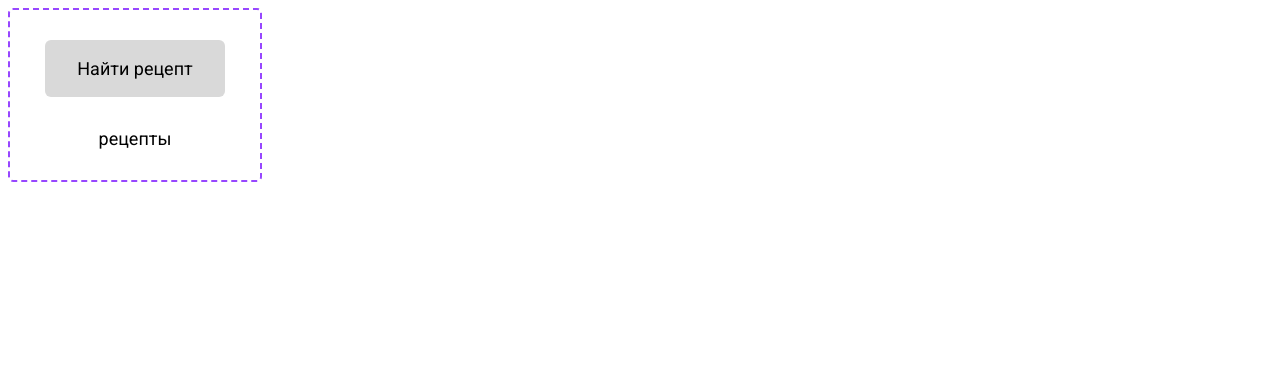
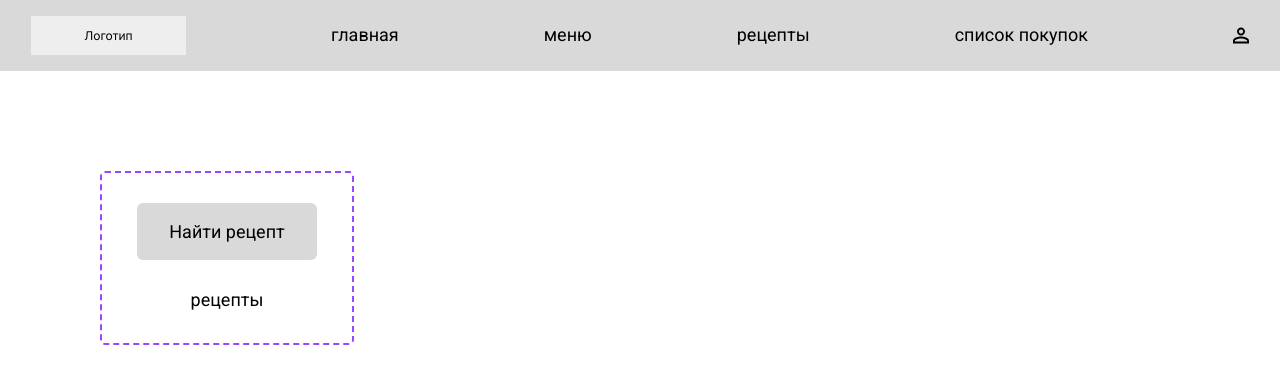
Before and after one commit to semenpr0z/Meal-Planner, a Vue app: page / in a window 1280 px wide. Shown: the top 384 px of the page. Built offline with nearby package versions, Linux system fonts and the light colour scheme.

Commit message:
added desktop-navbar component

```diff
--- a/index.html
+++ b/index.html
@@ -4,7 +4,7 @@
     <meta charset="UTF-8" />
     <link rel="icon" type="image/svg+xml" href="/vite.svg" />
     <meta name="viewport" content="width=device-width, initial-scale=1.0" />
-    <title>Vite + Vue</title>
+    <title>Meal Planner</title>
   </head>
   <body>
     <div id="app"></div>
--- a/src/App.vue
+++ b/src/App.vue
@@ -1,26 +1,44 @@
 <script setup>
+  import Navbar from './components/navbar.vue';
   import Button from './components/ui-kit/Button-ui.vue'
   import Link from './components/ui-kit/Link-ui.vue'
+  import {ref} from 'vue';
+
+  const elements = ref([
+        {
+            id: 1,
+            text: 'рецепты',
+            Size: '18px'
+        }
+    ]);
 </script>
 
 <template>
+<Navbar></Navbar>
 <div class="ui-kit">
     <Button></Button>
-    <Link></Link>
+    <Link
+    v-for="item of elements"
+                :key="item.id"
+                :text="item.text"
+                :Size="item.Size"></Link>
 </div>
 </template>
 
 <style lang="scss" scoped>
 @import url('https://fonts.googleapis.com/css2?family=Roboto&display=swap');
+@import url('https://fonts.googleapis.com/css2?family=Inter&display=swap');
+
 *{
   font-family: 'Roboto', sans-serif;
+  margin: 0;
+  padding: 0;
   }
 body{
-  display: flex;
-  justify-content: center;
-  align-items: center;
+  margin: 0;
 }
 .ui-kit{
+  margin: 100px;
   width: 250px;
   height: 170px;
   border: 2px dashed #9747FF;
--- /dev/null
+++ b/src/components/navbar.vue
@@ -0,0 +1,88 @@
+<script setup>
+
+import {ref} from 'vue';
+import Link from './ui-kit/Link-ui.vue'
+
+const menu = ref([
+        {
+            id: 1,
+            text: 'главная',
+            Size: '18px'
+        },
+        {
+            id: 2,
+            text: 'меню',
+            Size: '18px'
+        },
+        {
+            id: 3,
+            text: 'рецепты',
+            Size: '18px'
+        },
+        {
+            id: 4,
+            text: 'список покупок',
+            Size: '18px'
+        }
+    ]);
+
+</script>
+
+<template>
+    <header>
+        <nav class="navbar navbar-desktop">
+            <a href="#" class="navbar-logo__link"><div class="navbar-logo">
+                <span class="navbar-logo__span">Логотип</span>
+            </div></a>
+            <Link
+                v-for="item of menu"
+                    :key="item.id"
+                    :text="item.text"
+                    :Size="item.Size"></Link>
+            <div class="navbar-profile">
+                <img src="/svg/logo-profile.svg" alt="profile-logo" srcset="">
+            </div>
+        </nav>
+    </header>
+</template>
+
+<style lang="scss" scoped>
+.navbar{
+    display: flex;
+    align-items: center;
+    justify-content: space-between;
+    height: 39px;
+    width: calc(100vw - 62px);
+    padding: 16px 31px;
+    background: #D9D9D9;
+    &-logo{
+        width: 155px;
+        height: 39px;
+        background: #EEEEEE;
+        display: flex;
+        justify-content: center;
+        align-items: center;
+        &__link{
+            text-decoration: none;
+        }
+        &__span{
+            font-family: 'Inter', sans-serif;
+            font-size: 12px;
+            line-height: 15px;
+            color: #000000;
+        }
+    }
+    &-links{
+        display: flex;
+        justify-content: space-between;
+        width: 392px;
+        height: 15px;
+    }
+    &-profile{
+        display: flex;
+        align-items: center;
+        justify-content: center;
+        cursor: pointer;
+    }
+}
+</style>
--- a/src/components/ui-kit/Button-ui.vue
+++ b/src/components/ui-kit/Button-ui.vue
@@ -22,5 +22,8 @@
     background: #C1C1C1;
     cursor: pointer;
   }
+  &:active{
+    background: #8E8E8E;
+  }
 }
 </style>
--- a/src/components/ui-kit/Link-ui.vue
+++ b/src/components/ui-kit/Link-ui.vue
@@ -1,20 +1,45 @@
 <script setup>
+
+const props = defineProps({
+    text : {
+        type: String,
+        required: true
+    },
+    Size : {
+        type: String,
+        default: "18px"
+    }
+
+})
 
 </script>
 
 <template>
-  <a href="#" class="link-ui">рецепты</a>
+  <div class="wrapper-link">
+    <a href="#"
+    class="wrapper-link__link-ui"
+    :style="{fontSize: Size}">{{ text }}</a>
+  </div>
 </template>
 
 <style lang="scss" scoped>
-.link-ui{
+.wrapper-link{
+  display: flex;
+  justify-content: center;
+  align-items: center;
+  border-bottom: 2px solid transparent;
+  transition: 0.5s;
+  &__link-ui{
       color: #000000;
       text-decoration: none;
       font-size: 18px;
       line-height: 22px;
-    transition: 0.5s;
+  }
   &:hover{
-        text-decoration: underline;
+          border-bottom: 2px solid #00000080;
+      }
+  &:active{
+    border-bottom: 2px solid #000000;
   }
 }
 </style>
--- a/src/style.css
+++ b/src/style.css
@@ -0,0 +1,3 @@
+body{
+    margin: 0;
+  }
--- a/vite.config.js
+++ b/vite.config.js
@@ -4,5 +4,4 @@ import vue from '@vitejs/plugin-vue'
 // https://vitejs.dev/config/
 export default defineConfig({
   plugins: [vue()],
-  base: '/<REPO>/'
 })
```
Also changed, not shown: public/svg/logo-profile.svg (added), 1 other file (tests, documents, lock files or other folders). Lines whose indentation alone changed are shown as unchanged.
